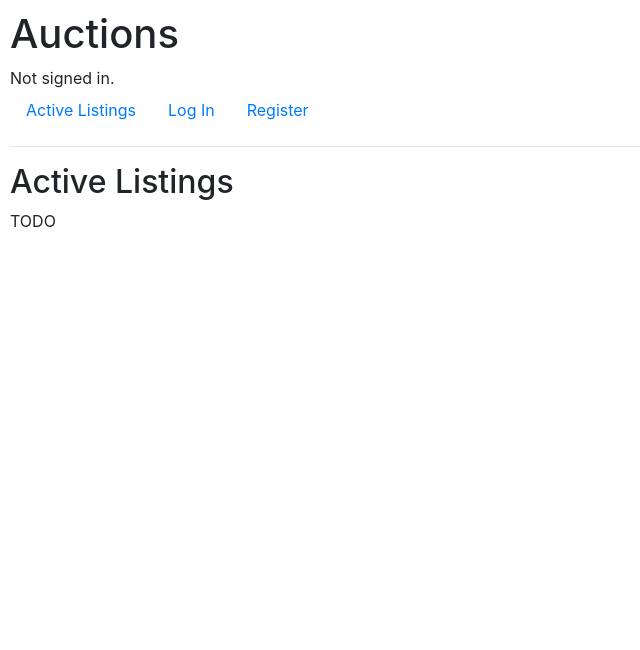
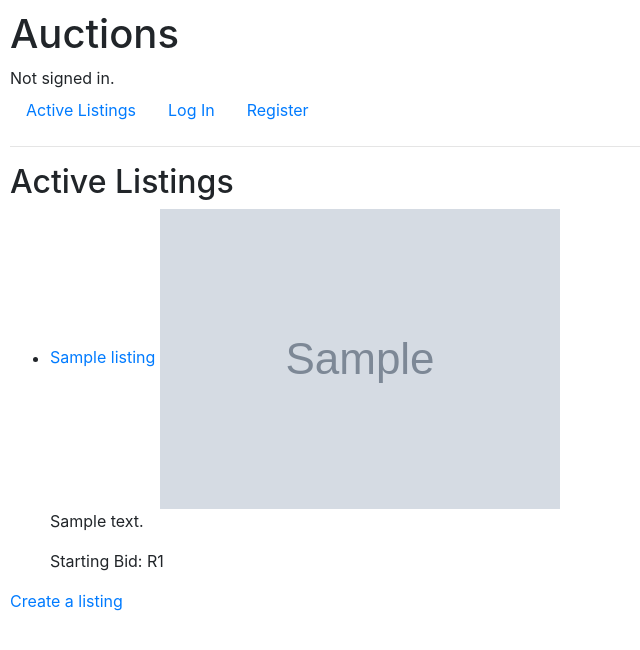
Before and after one commit to kellymacdev/Auction-website, a Django app: page / in a window 1280 px wide. Shown: the top 650 px of the page, without its empty margins (0-640 px from the left). Run offline with Django 3.2, Linux system fonts and the light colour scheme; tables that the repository leaves empty hold one stand-in row (values such as "Sample post"); grey boxes marked "Sample" are stand-in pictures; some libraries are stand-ins or nearby versions.

Commit message:
added an active listings list and linked listing pages

```diff
--- a/auctions/models.py
+++ b/auctions/models.py
@@ -3,4 +3,21 @@ from django.db import models
 
 
 class User(AbstractUser):
+    #already has fields for username, email. password etc.
     pass
+
+class Listing(models.Model):
+    title = models.CharField(max_length=100)
+    description = models.TextField()
+    starting_bid = models.IntegerField()
+    image_url = models.URLField()
+    category = models.CharField(max_length=100)
+
+    def __str__(self):
+        return f"Listing {self.id}. {self.title}"
+
+class Bid(models.Model):
+    pass
+
+class Comment(models.Model):
+    pass
--- a/auctions/templates/auctions/index.html
+++ b/auctions/templates/auctions/index.html
@@ -3,5 +3,21 @@
 {% block body %}
     <h2>Active Listings</h2>
 
-    TODO
+    <ul>
+        {% for item in active_listings %}
+            <li><div id="listing-box">
+                <a href="{% url 'listing' title=item.title %}">{{ item.title }}</a>
+                 {% if item.image_url != '' %}
+                     <img src="{{ item.image_url }}" alt="picture of a {{ item.title }}">
+                 {% endif %}
+                <p>{{ item.description }}</p>
+                <!-- fix later, should be current bid -->
+                <p id="starting-bid-title">Starting Bid: R{{ item.starting_bid }}</p>
+            </div>
+            </li>
+        {% endfor %}
+    </ul>
+
+
+    <a href="{% url 'create_listing' %}">Create a listing</a>
 {% endblock %}
--- a/auctions/urls.py
+++ b/auctions/urls.py
@@ -6,5 +6,7 @@ urlpatterns = [
     path("", views.index, name="index"),
     path("login", views.login_view, name="login"),
     path("logout", views.logout_view, name="logout"),
-    path("register", views.register, name="register")
+    path("register", views.register, name="register"),
+    path("create_listing", views.create_listing, name="create_listing"),
+    path("listing/<str:title>", views.listing, name="listing"),
 ]
--- a/auctions/views.py
+++ b/auctions/views.py
@@ -1,14 +1,17 @@
 from django.contrib.auth import authenticate, login, logout
 from django.db import IntegrityError
 from django.http import HttpResponse, HttpResponseRedirect
-from django.shortcuts import render
+from django.shortcuts import render, redirect
 from django.urls import reverse
 
-from .models import User
+from .models import User, Listing
 
 
 def index(request):
-    return render(request, "auctions/index.html")
+    all_listings = Listing.objects.all()
+    return render(request, "auctions/index.html",{
+        "active_listings": all_listings
+    })
 
 
 def login_view(request):
@@ -61,3 +64,23 @@ def register(request):
         return HttpResponseRedirect(reverse("index"))
     else:
         return render(request, "auctions/register.html")
+
+def listing(request, title):
+    return render(request, "auctions/listing.html", {
+        "item": Listing.objects.get(title=title)
+    })
+
+
+
+
+
+def create_listing(request):
+    if request.method == "POST":
+        title = request.POST["item_title"]
+        description = request.POST["item_description"]
+        starting_bid = request.POST["item_starting_bid"]
+        item_image_url = request.POST["item_image_url"]
+        category = request.POST["category"]
+        return render(request, "auctions/create_listing.html")
+    else:
+        return render(request, "auctions/create_listing.html")
```
